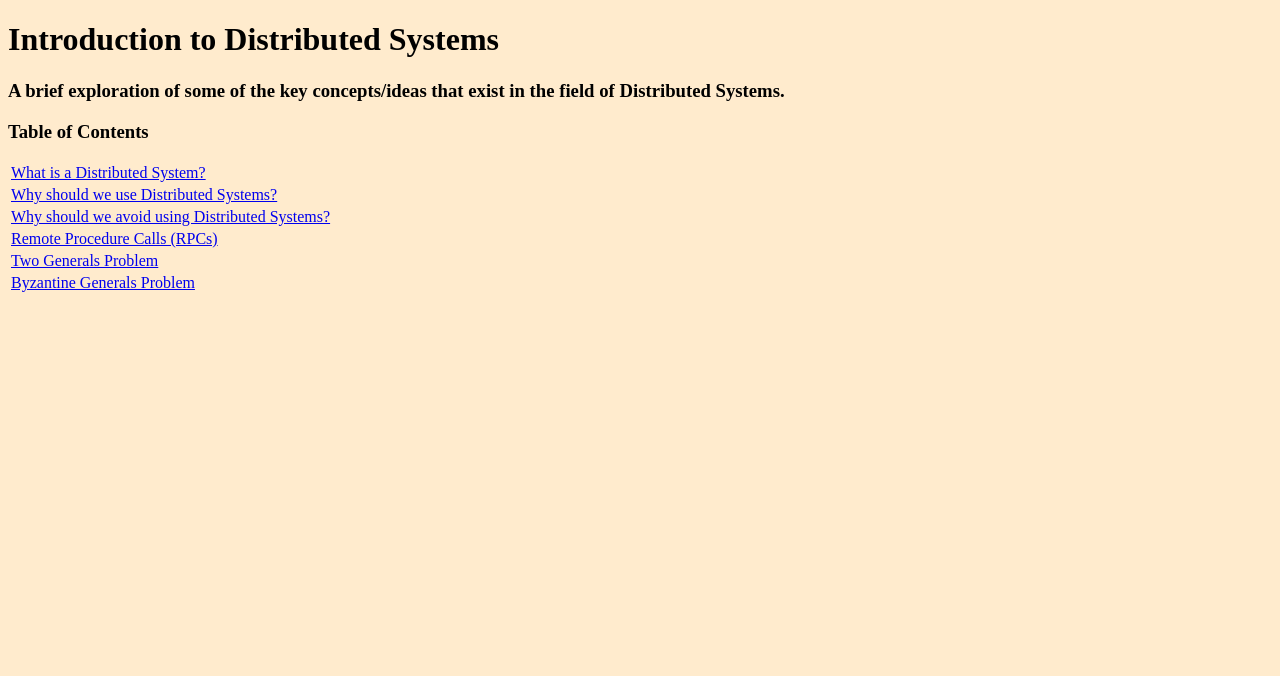
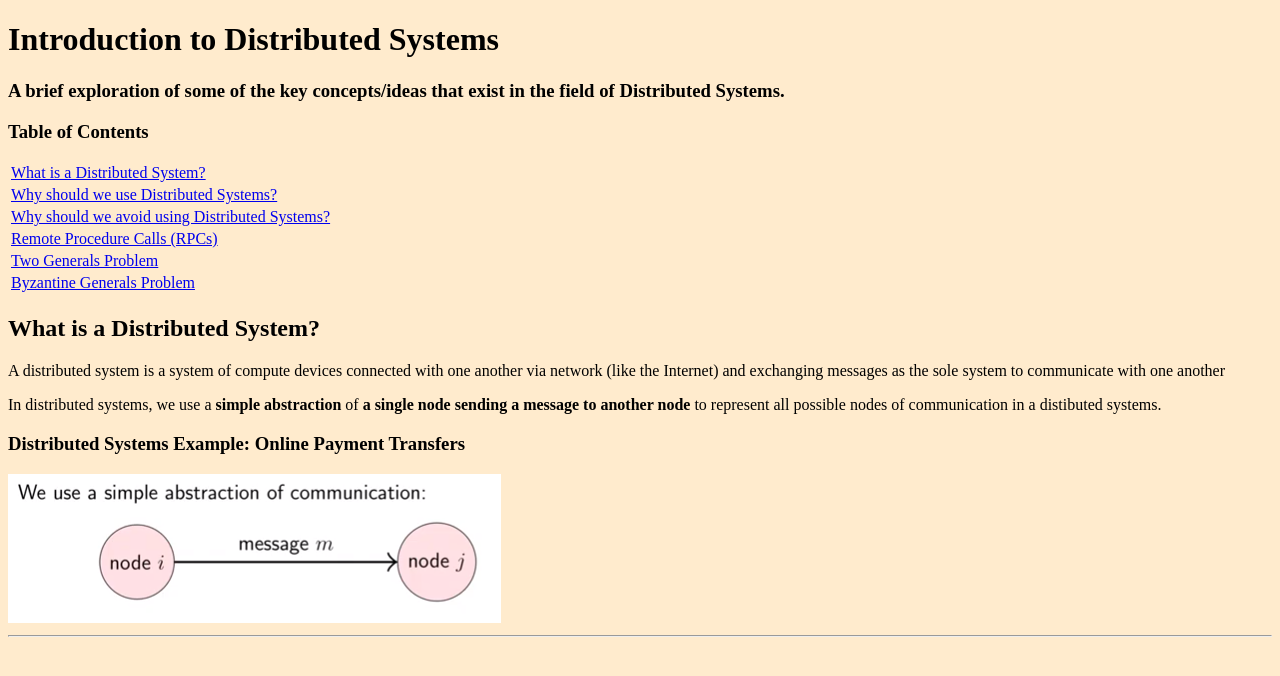
Before and after one commit to SuyashD95/dist-sys-in-flask, a Flask app: page / in a window 1280 px wide. Shown: the top 676 px of the page. Run offline with Flask 2, Linux system fonts and the light colour scheme.

Commit message:
Add the section on 'Introduction to Distributed Systems'

```diff
--- a/templates/home.html
+++ b/templates/home.html
@@ -34,5 +34,17 @@
     </table>
   </div>
 
+  <article id="distributed_system">
+    <h2>What is a Distributed System?</h2>
+    <p>A distributed system is a system of compute devices connected with one another via network (like the Internet) and exchanging messages as the sole system to communicate with one another</p>
+    <p>In distributed systems, we use a <strong>simple abstraction</strong> of <strong>a single node sending a message to another node</strong> to represent all possible nodes of communication in a distibuted systems.</p>
+
+    <section>
+      <h3>Distributed Systems Example: Online Payment Transfers</h3>
+      <img src="static/images/distributed_systems_communication_abstraction.png" alt="Distributed Systems Communication Abstraction"/>
+      </section>
+  </article>
+  <hr>
+
 </body>
 </html>
```
